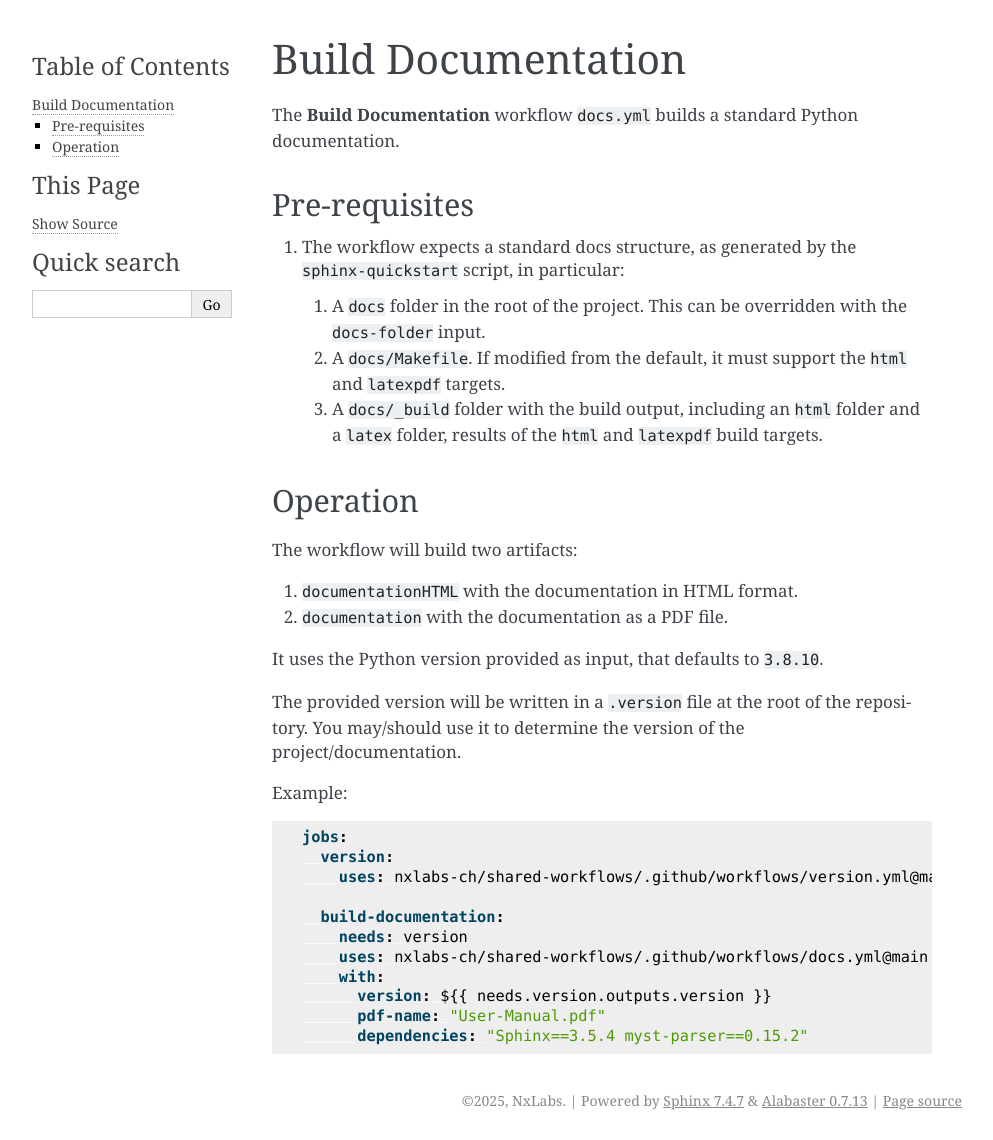
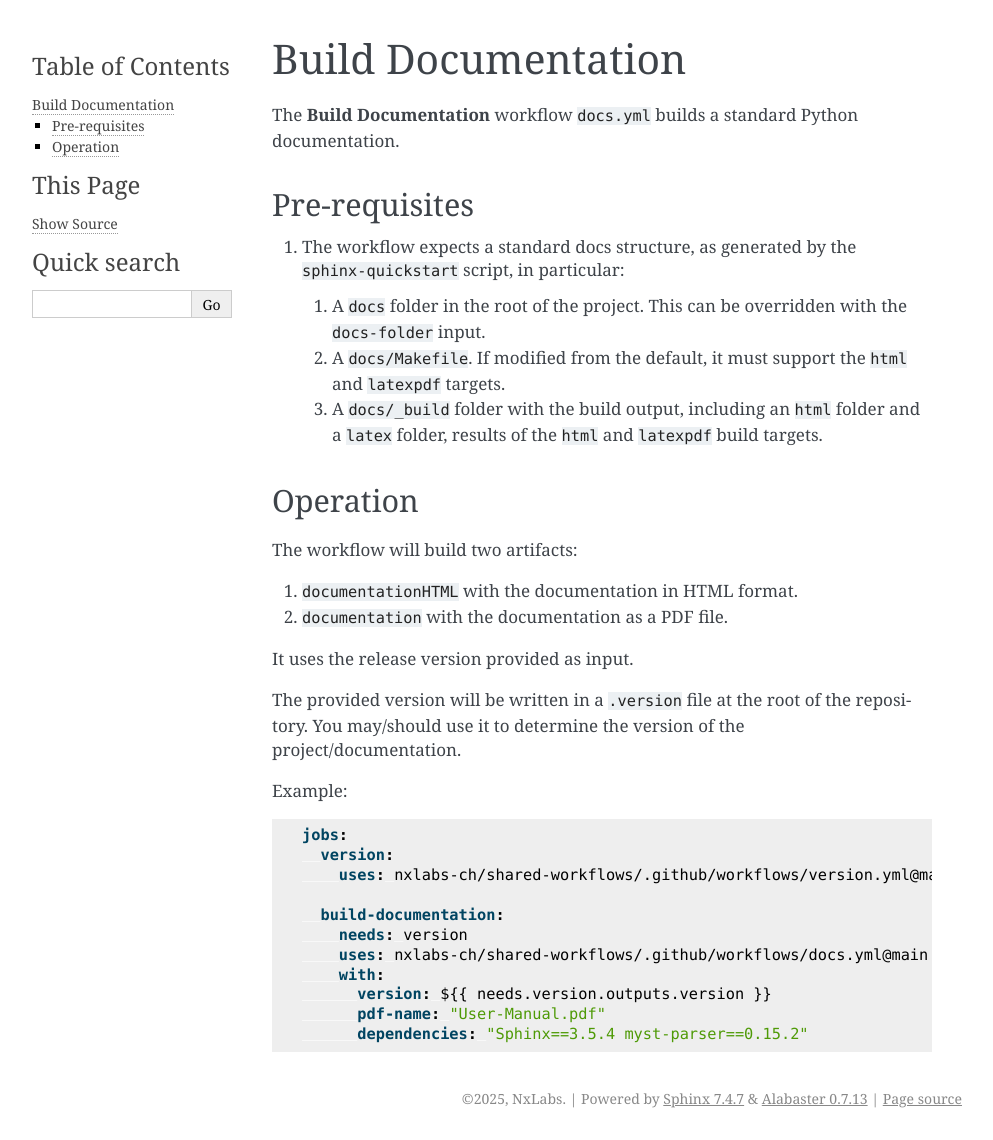
Before and after one commit to nxlabs-ch/shared-workflows, a Sphinx documentation site: the page built from docs/docs.md, in a window 1280 px wide. Shown: the whole page, without its empty margins (148-1141 px from the left). Built offline with Sphinx 7.4.7, drawn with Linux system fonts in a browser that asks for light colours.

```diff
--- a/docs/docs.md
+++ b/docs/docs.md
@@ -16,7 +16,7 @@
 1. `documentationHTML` with the documentation in HTML format.
 2. `documentation` with the documentation as a PDF file.
 
-It uses the Python version provided as input, that defaults to `3.8.10`.
+It uses the release version provided as input.
 
 The provided version will be written in a `.version` file at the root of the repository.
 You may/should use it to determine the version of the project/documentation.
```
Also changed, not shown: 1 other file.
